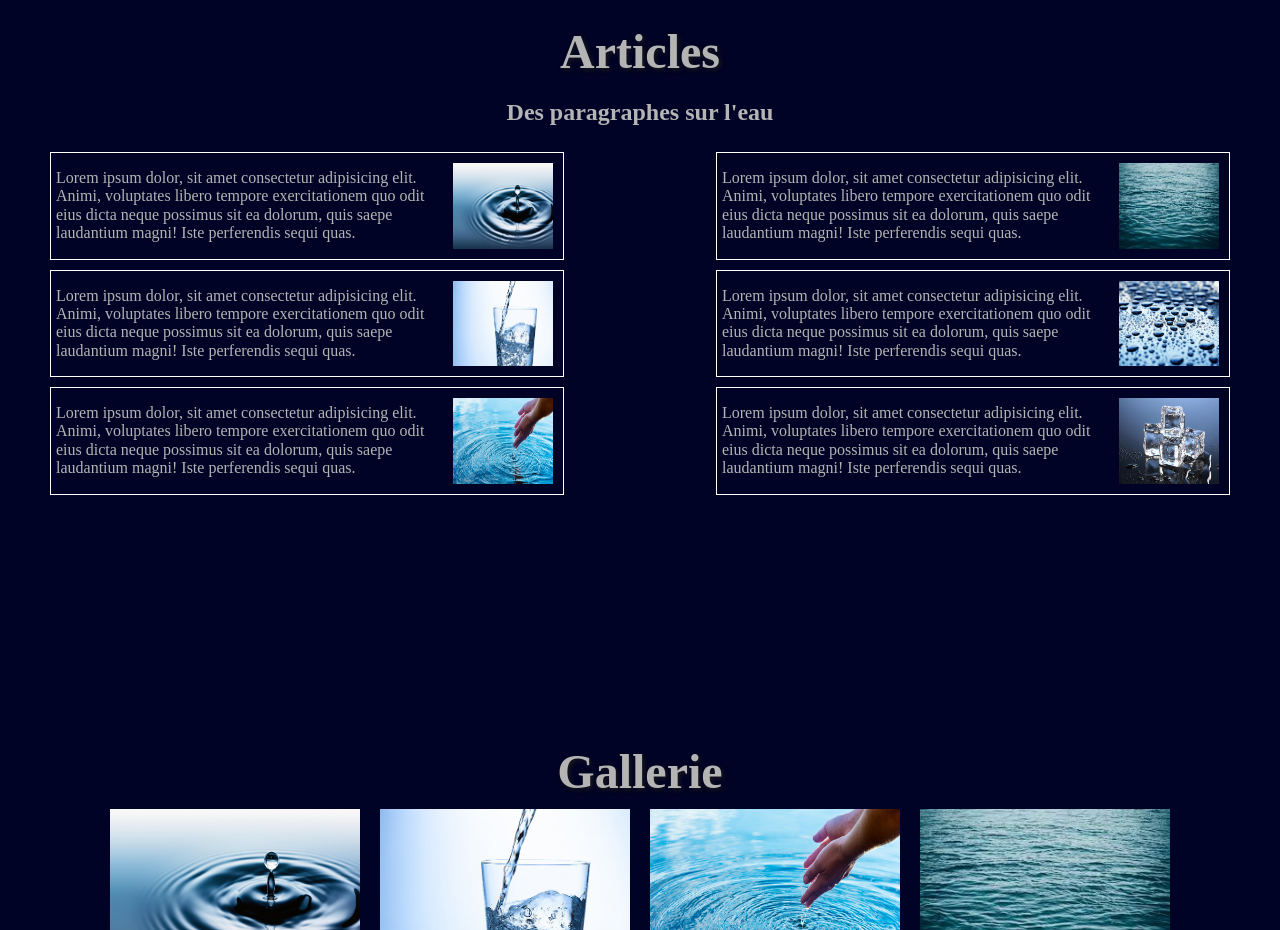
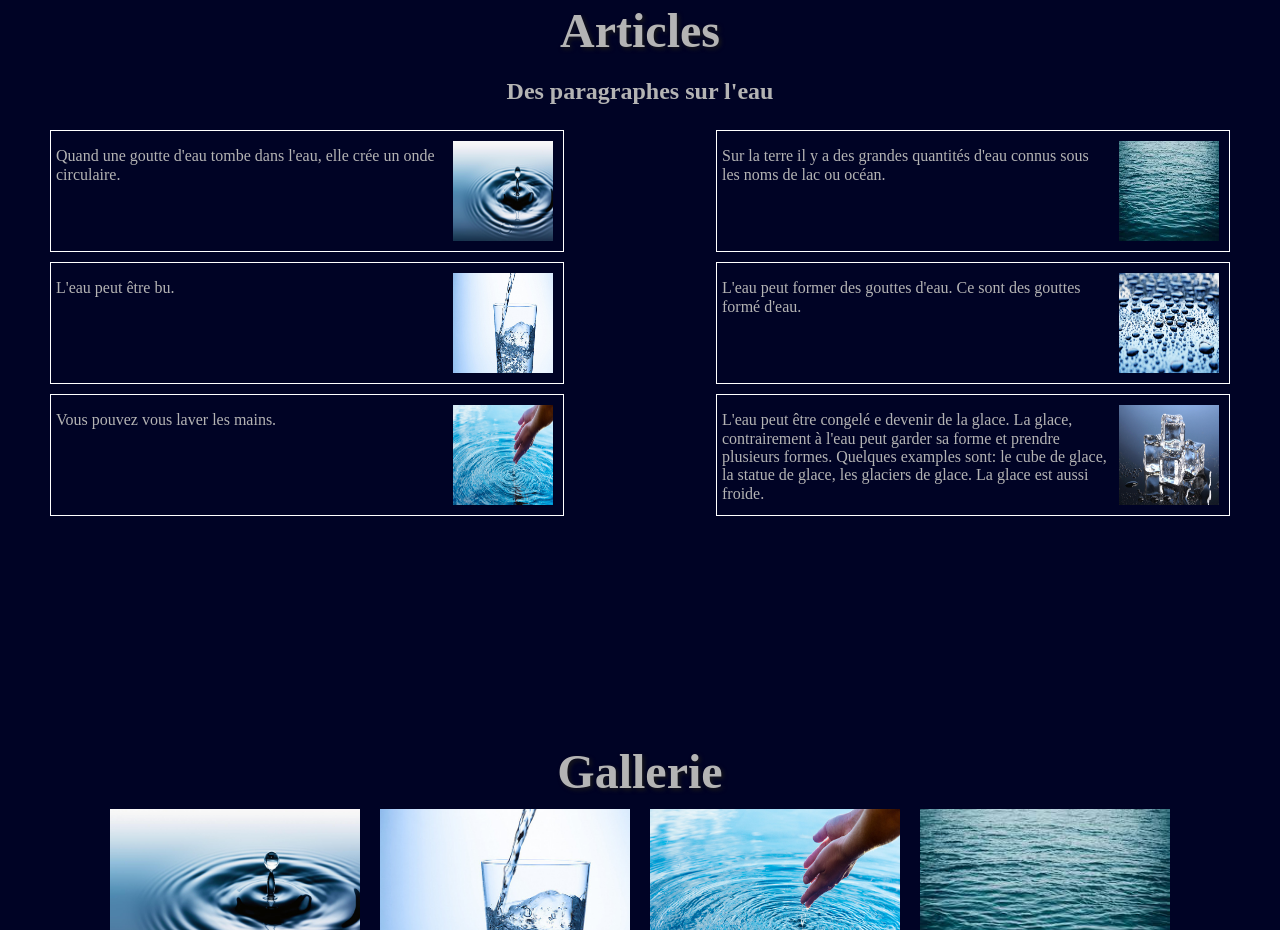
Before and after one commit to massimo-trimboli/1w1, a plain HTML site: page index.htm in a window 1280 px wide. Shown: the part 2538-3468 px from the top of the page. Drawn offline with Linux system fonts and the light colour scheme.

Commit message:
finished article

```diff
--- a/css/article.css
+++ b/css/article.css
@@ -1,9 +1,11 @@
 .article {
     border: 1px solid #fff;
     display: flex;
-    flex-direction: row;
+    flex-flow: row nowrap;
+    justify-content: space-between;
     width: 40vw;
-    margin: 5px 50px 5px 50px
+    height: 15vh;
+    margin: 5px 50px 5px 50px;
 }
 
 .article p {
--- a/index.htm
+++ b/index.htm
@@ -11,6 +11,7 @@
     <link rel="stylesheet" href="css/article.css">
     <link rel="stylesheet" href="css/gallerie.css">
     <link rel="stylesheet" href="css/video.css">
+    <link rel="stylesheet" href="css/footer.css">
 </head>
 <body>
     <nav>
@@ -80,21 +81,21 @@
             <div class="colonne-article">
                 <div class="contiens-articles">
                     <article class="article">
-                        <p>Lorem ipsum dolor, sit amet consectetur adipisicing elit. Animi, voluptates libero tempore exercitationem quo odit eius dicta neque possimus sit ea dolorum, quis saepe laudantium magni! Iste perferendis sequi quas.</p>
+                        <p>Quand une goutte d'eau tombe dans l'eau, elle crée un onde circulaire.</p>
                         <img src="images/eau-1.jpg" alt="eau">
                     </article>
                 </div>
 
                 <div class="contiens-articles">
                     <article class="article">
-                        <p>Lorem ipsum dolor, sit amet consectetur adipisicing elit. Animi, voluptates libero tempore exercitationem quo odit eius dicta neque possimus sit ea dolorum, quis saepe laudantium magni! Iste perferendis sequi quas.</p>
+                        <p>L'eau peut être bu.</p>
                         <img src="images/eau-2.jpg" alt="eau">
                     </article>
                 </div>
 
                 <div class="contiens-article">
                     <article class="article">
-                        <p>Lorem ipsum dolor, sit amet consectetur adipisicing elit. Animi, voluptates libero tempore exercitationem quo odit eius dicta neque possimus sit ea dolorum, quis saepe laudantium magni! Iste perferendis sequi quas.</p>
+                        <p>Vous pouvez vous laver les mains.</p>
                         <img src="images/eau-3.jpg" alt="eau">
                     </article>
                 </div>
@@ -103,21 +104,23 @@
             <div class="colonne-article">
                 <div class="contiensArticles">
                     <article class="article">
-                        <p>Lorem ipsum dolor, sit amet consectetur adipisicing elit. Animi, voluptates libero tempore exercitationem quo odit eius dicta neque possimus sit ea dolorum, quis saepe laudantium magni! Iste perferendis sequi quas.</p>
+                        <p>Sur la terre il y a des grandes quantités d'eau connus sous les noms de lac ou océan.</p>
                         <img src="images/eau-4.jpg" alt="eau">
                     </article>
                 </div>
 
                 <div class="contiens-article">
                     <article class="article">
-                        <p>Lorem ipsum dolor, sit amet consectetur adipisicing elit. Animi, voluptates libero tempore exercitationem quo odit eius dicta neque possimus sit ea dolorum, quis saepe laudantium magni! Iste perferendis sequi quas.</p>
+                        <p>L'eau peut former des gouttes d'eau. Ce sont des gouttes formé d'eau.</p>
                         <img src="images/eau-5.jpg" alt="eau">
                     </article>
                 </div>
 
                 <div class="contiens-article">
                     <article class="article">
-                        <p>Lorem ipsum dolor, sit amet consectetur adipisicing elit. Animi, voluptates libero tempore exercitationem quo odit eius dicta neque possimus sit ea dolorum, quis saepe laudantium magni! Iste perferendis sequi quas.</p>
+                        <p>L'eau peut être congelé e devenir de la glace. La glace, contrairement à l'eau peut garder sa forme et prendre plusieurs formes. Quelques examples sont: le cube de glace, la statue de glace, les glaciers de glace.
+                        La glace est aussi froide.
+                        </p>
                         <img src="images/eau-ice.jpg" alt="eau">
                     </article>
                 </div>
```
Also changed, not shown: css/footer.css (added).
